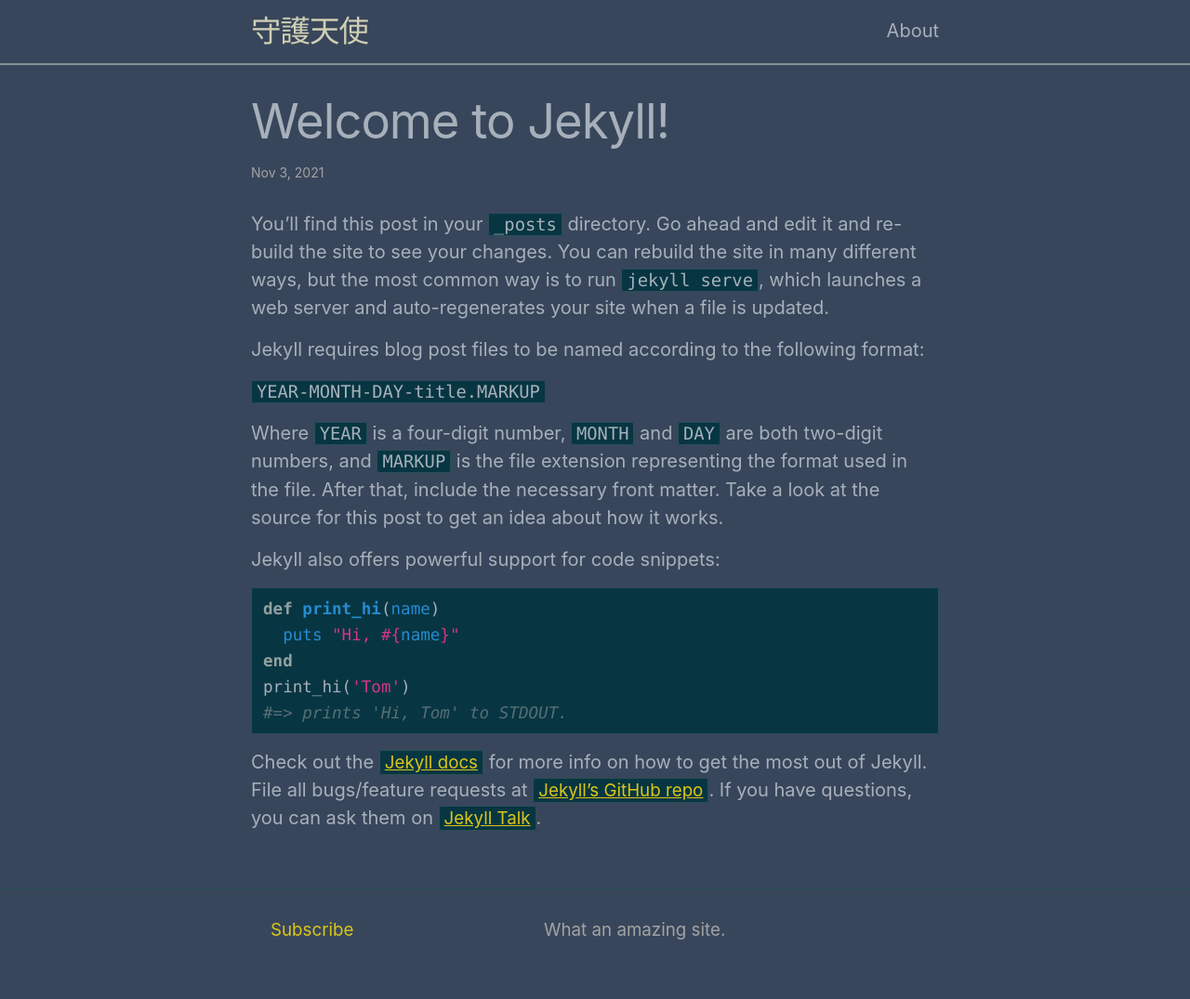
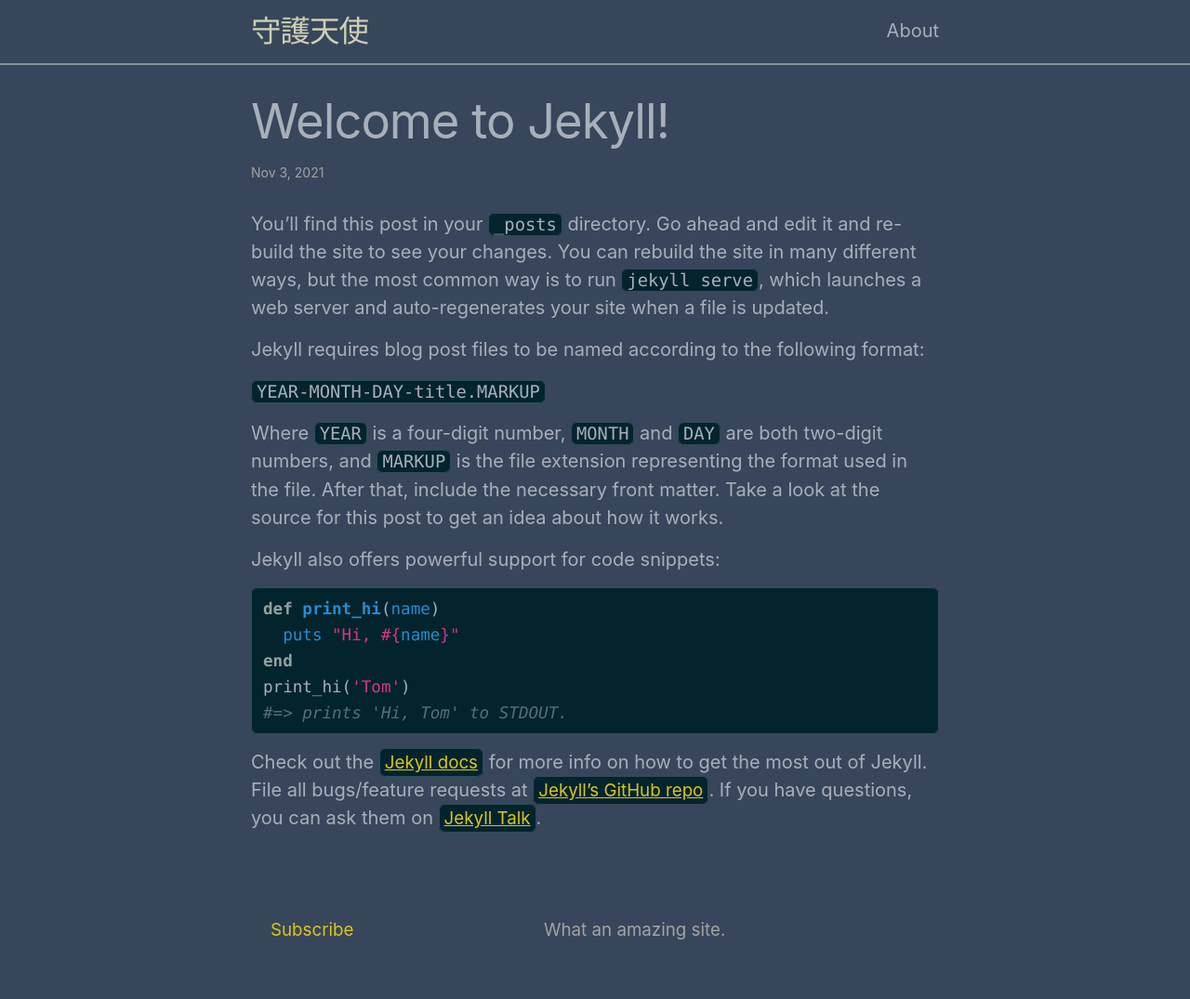
Before and after one commit to shgtns/shgtns.github.io, a Jekyll site: the page built from _posts/2021-11-04-welcome-to-jekyll.markdown, in a window 1280 px wide. Shown: the whole page at 93% size. Built offline with Jekyll 4.4.1, drawn with Linux system fonts in a browser that asks for light colours.

Commit message:
[UPDATE] Custom css update

```diff
--- a/_sass/minima/custom-styles.scss
+++ b/_sass/minima/custom-styles.scss
@@ -12,7 +12,14 @@
     text-decoration: underline;
     font-size: 0.9375em;
     border: 1px solid $border-color-01;
-    border-radius: 3px;
+    border-radius: 7px;
     background-color: $code-background-color;
-    padding: 1px 5px;
+    padding: 3px 5px;
 }
+
+pre, code{
+    border-radius: 7px;
+}
+.highlight{
+    border-radius:7px;
+}
--- a/_sass/minima/custom-variables.scss
+++ b/_sass/minima/custom-variables.scss
@@ -5,6 +5,7 @@
 $link-visited-color:    mix(#dac619, $sol-mono00);
 
 $background-color:      #38465b;
+$code-background-color: #04242d;
 $text-color:            #a7b0ba;
 $brand-color:           #a3a3a3;
 $site-title-color:      #cfcfb4;
```
